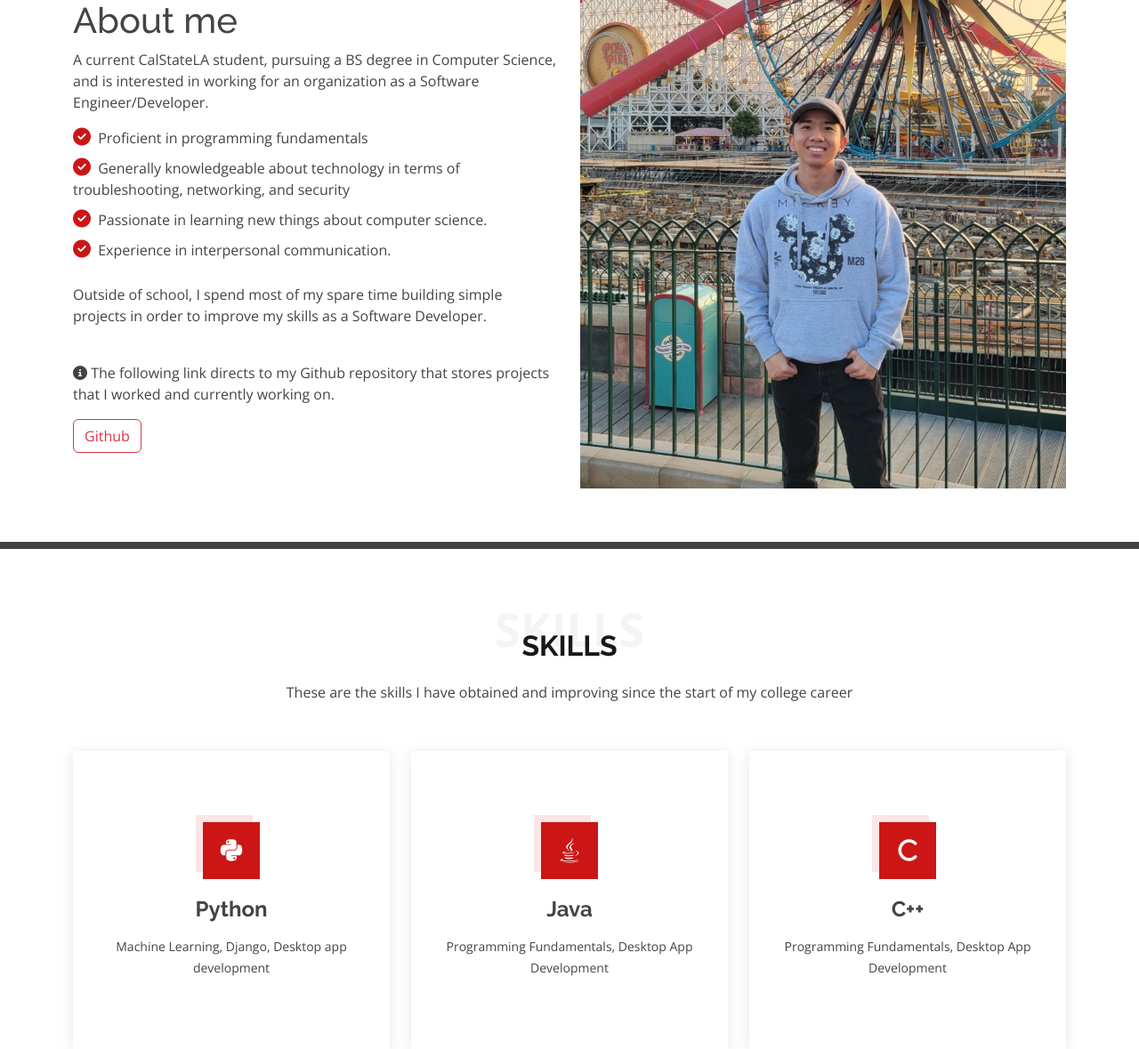
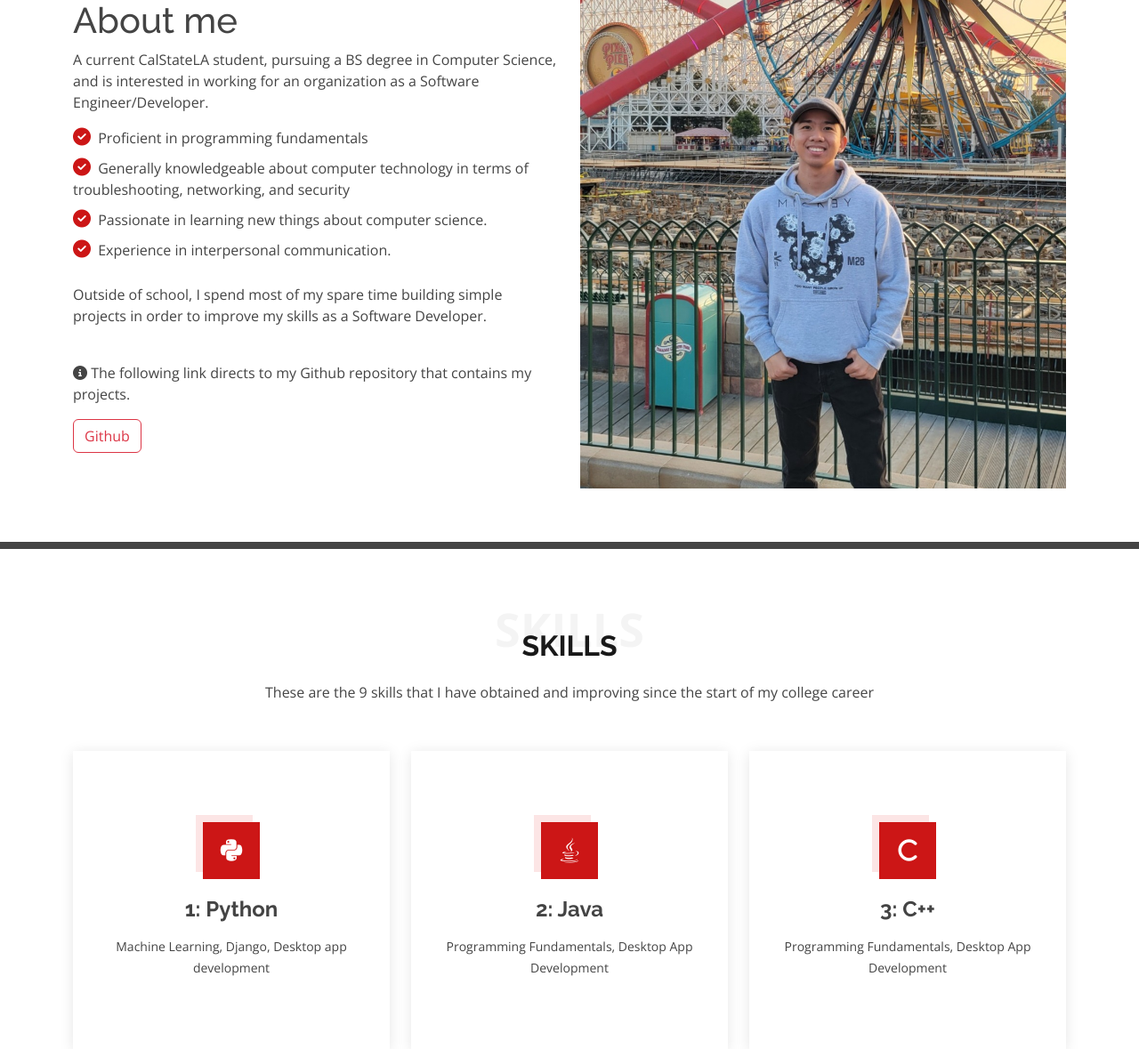
Before and after one commit to LudiJolo/Salary-Calculator, a Django app: page / in a window 1280 px wide. Shown: the part 861-2040 px from the top of the page at 89% size. Run offline with Django 4.2, Linux system fonts and the light colour scheme; data comes from the database, SQL or seed files in the repository; some libraries are stand-ins or nearby versions.

Commit message:
updated website
- updated contacts section
- added index to skills section
- changed text in about section

```diff
--- a/JOLO_WEBSITE/homepage/static/homepage/home.js
+++ b/JOLO_WEBSITE/homepage/static/homepage/home.js
@@ -256,7 +256,7 @@
   /**
    * Contacts Width
    */
-  window.addEventListener('resize', ()=>{
+  window.addEventListener('load', ()=>{
     let msg_box = select('#msg_box');
     if(window.innerWidth <= 991){
       msg_box.style.width = '100%';
--- a/JOLO_WEBSITE/homepage/templates/home/index.html
+++ b/JOLO_WEBSITE/homepage/templates/home/index.html
@@ -37,7 +37,7 @@
             </li>
             <li>
               <i class="fa-solid fa-circle-check"></i> Generally knowledgeable about
-              technology in terms of troubleshooting, networking, and security
+              computer technology in terms of troubleshooting, networking, and security
             </li>
             <li>
               <i class="fa-solid fa-circle-check"></i> Passionate in learning new things about
@@ -53,7 +53,7 @@
           </p>
           <br/>
           <p><i class="fa-solid fa-circle-info"></i> The following link directs to my
-            Github repository that stores projects that I worked and currently working on.</p>
+            Github repository that contains my projects.</p>
           <a href="https://github.com/LudiJolo/jhernandez-portfolio.git" class="btn-get-started" target="_blank">
             <button type="button" class="btn btn-outline-danger">
               Github
@@ -71,7 +71,7 @@
     <div class="section-title">
       <span>Skills</span>
       <h2>Skills</h2>
-      <p>These are the skills I have obtained and improving since the start of my college career</p>
+      <p>These are the {{skills.count}} skills that I have obtained and improving since the start of my college career</p>
     </div>
 
     <div id="skill_row" class="row">
@@ -79,7 +79,7 @@
         <div class="col-lg-4 col-md-6 d-flex align-items-stretch mt-4" data-aos-delay="300" data-aos="fade-up">
           <div class="icon-box" style="width: 100%;">
             <div class="icon"><i class="{{skill.icon_html}}"></i></div>
-            <h4>{{skill.name}}</h4>
+            <h4>{{forloop.counter}}: {{skill.name}}</h4>
             <p>{{skill.description}}</p>
           </div>
         </div>
```
